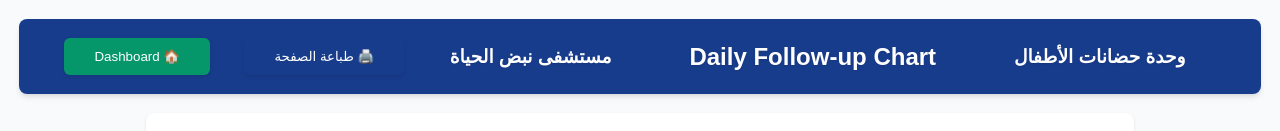
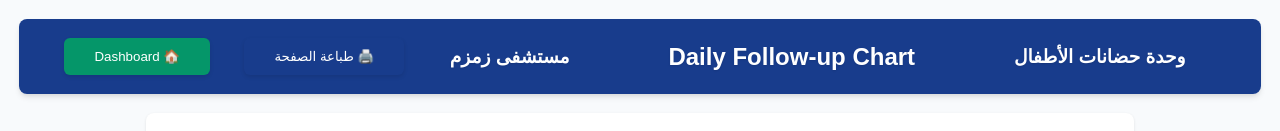
Before and after one commit to ziadelwy/Daily-Follow-up-Chart, a website: page index.html in a window 1280 px wide. Shown: the top 131 px of the page. Drawn offline with Linux system fonts and the light colour scheme; no server answers.

Commit message:
Update index.html

```diff
--- a/index.html
+++ b/index.html
@@ -17,7 +17,7 @@
 <div class="header">
     <div class="nursery-title">وحدة حضانات الأطفال</div>
     <h1>Daily Follow-up Chart</h1>
-    <div class="hospital-title">مستشفى نبض الحياة</div>
+    <div class="hospital-title">مستشفى زمزم</div>
     <div class="buttons">
         <button onclick="window.print()">🖨️ طباعة الصفحة</button>
         <button class="add-btn" onclick="window.location.href='dashboard.html'">🏠  Dashboard </button>
```
